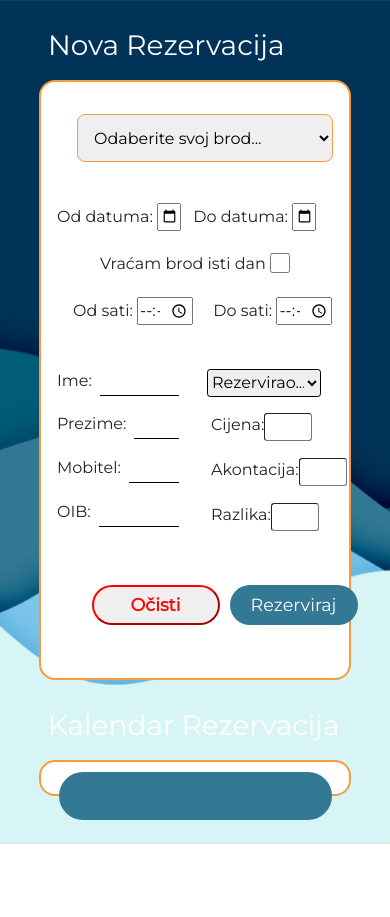
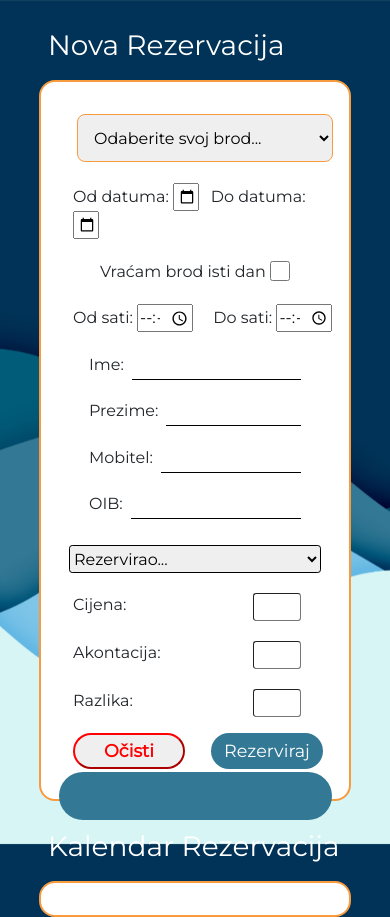
Before and after one commit to 0-bcda-0/porat-staff, a PHP site: page / in a window 390 px wide. Before the commit the page ends 844 px from the top, so only its background shows below. Run offline with PHP 8.4, Linux system fonts and the light colour scheme; some libraries are stand-ins or nearby versions.

Commit message:
GB-addRes responzivnost 6/6
Zavrsena responzivnost za mobitel, minus prozirnost panela i tocna postavka velicine za panel.

```diff
--- a/addReservation/addReservation.css
+++ b/addReservation/addReservation.css
@@ -13,8 +13,7 @@ body{
   flex-direction: row;
 }
 
-.add-glass-left
-{
+.add-glass-left{
     border-radius: 1rem;
     border: 2px solid #F89B3E;
 
@@ -29,7 +28,7 @@ body{
     margin-right: 0.5rem;
 }
 
-.add-glass-right {
+.add-glass-right{
     border-radius: 1rem;
     border: 2px solid #F89B3E;
 
@@ -708,7 +707,6 @@ padding-top: 1rem;
     background-size: cover;
     background-position: center;
     background-attachment: fixed;
-    height: 100vh;
   }
 
   .add-glass-container{
@@ -762,12 +760,39 @@ padding-top: 1rem;
 
   .add-panel-left{
     padding: 1rem;
-    height: 600px;
+    padding-bottom: 2rem;
   }
 
   .add-panel-right{
     padding: 1rem;
-    height: 80%;
+    height: 85%;
+  }
+
+  .add-panel-left-content-top{
+    height: 22%;
+  }
+
+  .add-inputs-top{
+    padding-left: 1rem;
+  }
+
+  .add-panel-left-content-bottom{
+    height: 58%;
+    display: block;
+  }
+
+  .add-panel-left-content-bottom-left-side{
+    width: 100%;
+  }
+
+  .add-panel-left-content-bottom-left-side > div{
+    padding-bottom: 0.4rem;
+    padding-top: 0.8rem;
+    margin-left: 2rem;
+  }
+
+  .add-panel-left-content-bottom-left-side > div > input{
+    margin-right: 2rem;
   }
 
   .add-title-container{
@@ -777,6 +802,7 @@ padding-top: 1rem;
 
   .addBrodovi-dropdown-container{
     padding-top: 1rem;
+    max-height: 70px;
   }
 
   .add-title{
@@ -793,23 +819,24 @@ padding-top: 1rem;
   }
 
   #addreserv-datum-od{
-    width: 1.5rem;
+    width: 1.6rem;
     font-size: 1rem;
   }
 
   #addreserv-datum-do{
-    width: 1.5rem;
+    width: 1.6rem;
     font-size: 1rem;
   }
 
   .add-time-input-container{
     padding-top: 1.3rem;
+    padding-bottom: 0.5rem;
     font-size: 1rem;
   }
 
   .add-date-label{
    font-size: 1rem;
- }
+  }
 
   .add-time-label{
     font-size: 1rem;
@@ -839,4 +866,30 @@ padding-top: 1rem;
   #addDjelatnici-dropdown > option{
     font-size: 1rem;
   }
+
+  .add-panel-left-content-buttons{
+    display: flex;
+    max-height: 50px;
+  }
+
+  .add-panel-left-content-bottom-right-side{
+    width: 100%;
+
+  }
+
+  .add-panel-left-content-bottom-right-side > div{
+    padding-top: 1.25rem;
+    padding-bottom: 0px;
+  }
+
+  .add-button-container{
+    padding-top: 1rem;
+  }
+
+  .add-button-container > button{
+    width: 7rem;
+    height: 2.25rem;
+    margin-left: 1rem;
+  }
+
 }
```
